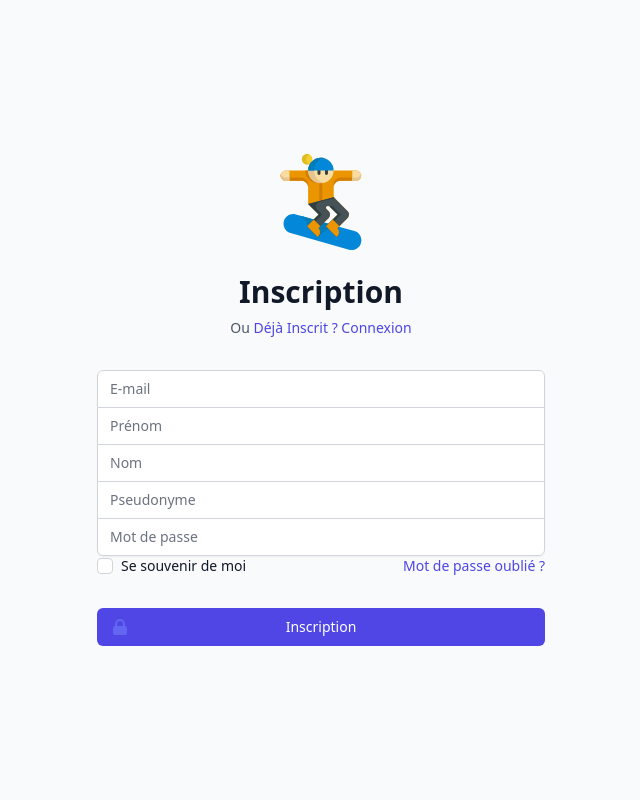
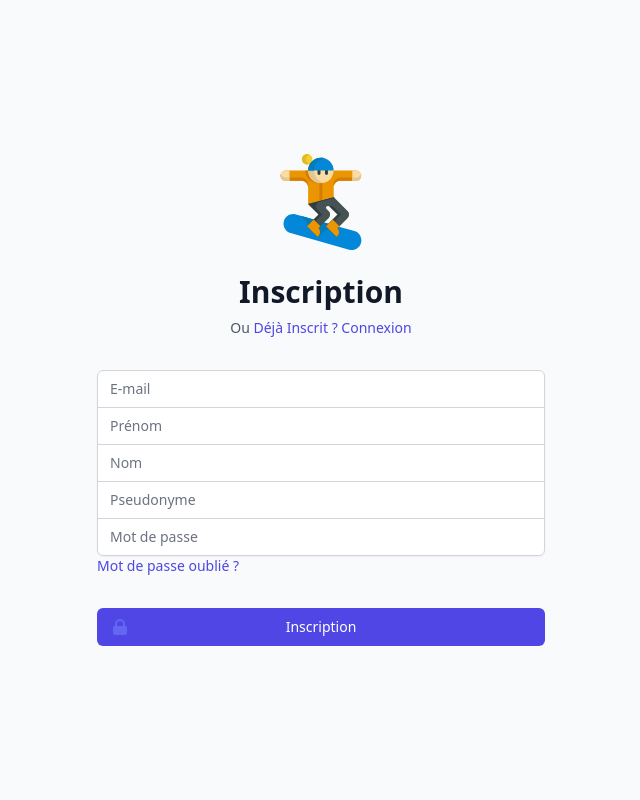
Before and after one commit to LeZellus/SnowTricks-Blog, a Symfony app: template templates/registration/register.html.twig in a window 1280 px wide. Shown: the whole page, without its empty margins (319-959 px from the left). Run offline with Twig, Linux system fonts and the light colour scheme; the template is opened without the code that fills it, so the values that code supplies are empty; form fields are guessed from the names that the template uses; style sheets or scripts are compiled from the project's sources; some libraries are stand-ins or nearby versions.

Commit message:
:recycle: refactor register to remove remember me otpion

```diff
--- a/templates/registration/includes/register_form.html.twig
+++ b/templates/registration/includes/register_form.html.twig
@@ -48,20 +48,10 @@
     </div>
 </div>
 
-<div class="flex items-center justify-between">
-    <div class="flex items-center">
-        <input id="remember_me" name="remember_me" type="checkbox"
-               class="h-4 w-4 text-indigo-600 focus:ring-indigo-500 border-gray-300 rounded">
-        <label for="remember_me" class="ml-2 block text-sm text-gray-900">
-            Se souvenir de moi
-        </label>
-    </div>
-
-    <div class="text-sm">
-        <a href="#" class="font-medium text-indigo-600 hover:text-indigo-500">
-            Mot de passe oublié ?
-        </a>
-    </div>
+<div class="text-sm">
+    <a href="#" class="ml-auto font-medium text-indigo-600 hover:text-indigo-500">
+        Mot de passe oublié ?
+    </a>
 </div>
 
 <div>
```
